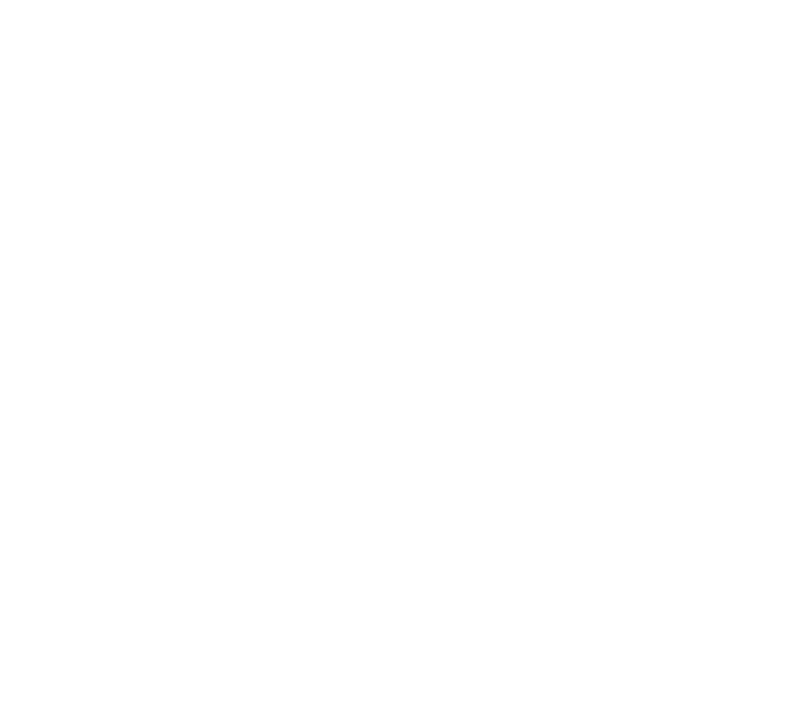
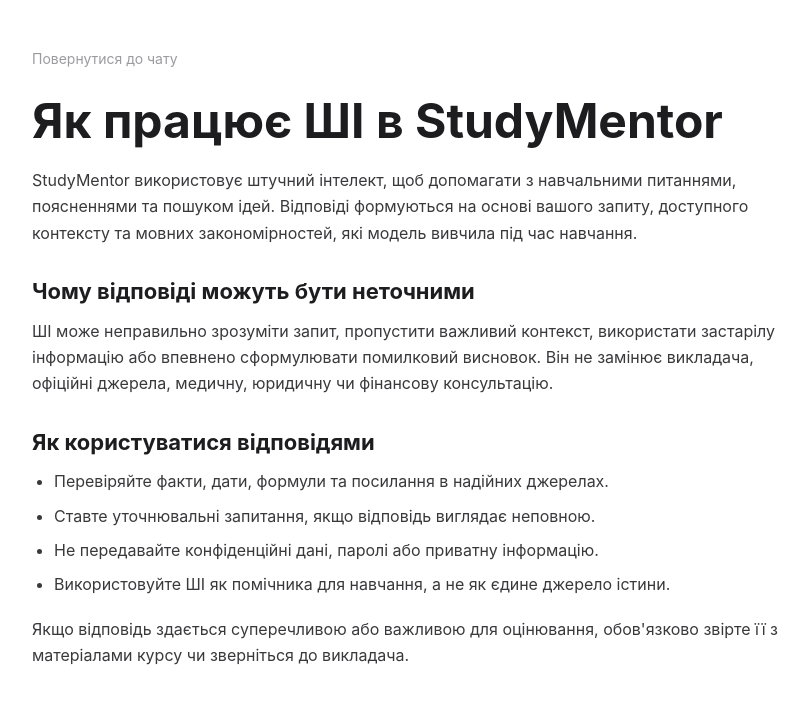
Before and after one commit to vlad-Fediuk/StudyMentor, an Angular app in the folder a-client/: page /ai-disclaimer in a window 1280 px wide. Before the commit this address led to /. Shown: the top 704 px of the page, without its empty margins (228-1036 px from the left). Built offline with nearby package versions, Linux system fonts and the light colour scheme.

Commit message:
s-95-Add disclaimer

```diff
--- a/a-client/src/app/app.routes.ts
+++ b/a-client/src/app/app.routes.ts
@@ -1,6 +1,13 @@
 import { Routes } from '@angular/router';
 
 export const routes: Routes = [
+  {
+    path: 'ai-disclaimer',
+    loadComponent: () =>
+      import('./pages/ai-disclaimer-page/ai-disclaimer-page.component').then(
+        (m) => m.AiDisclaimerPageComponent
+      )
+  },
   {
     path: '',
     loadComponent: () =>
--- /dev/null
+++ b/a-client/src/app/pages/ai-disclaimer-page/ai-disclaimer-page.component.html
@@ -0,0 +1,35 @@
+<main class="disclaimer-page">
+  <article class="disclaimer-content">
+    <a class="back-link" routerLink="/">Повернутися до чату</a>
+
+    <h1>Як працює ШІ в StudyMentor</h1>
+
+    <p>
+      StudyMentor використовує штучний інтелект, щоб допомагати з навчальними
+      питаннями, поясненнями та пошуком ідей. Відповіді формуються на основі
+      вашого запиту, доступного контексту та мовних закономірностей, які модель
+      вивчила під час навчання.
+    </p>
+
+    <h2>Чому відповіді можуть бути неточними</h2>
+    <p>
+      ШІ може неправильно зрозуміти запит, пропустити важливий контекст,
+      використати застарілу інформацію або впевнено сформулювати помилковий
+      висновок. Він не замінює викладача, офіційні джерела, медичну, юридичну
+      чи фінансову консультацію.
+    </p>
+
+    <h2>Як користуватися відповідями</h2>
+    <ul>
+      <li>Перевіряйте факти, дати, формули та посилання в надійних джерелах.</li>
+      <li>Ставте уточнювальні запитання, якщо відповідь виглядає неповною.</li>
+      <li>Не передавайте конфіденційні дані, паролі або приватну інформацію.</li>
+      <li>Використовуйте ШІ як помічника для навчання, а не як єдине джерело істини.</li>
+    </ul>
+
+    <p>
+      Якщо відповідь здається суперечливою або важливою для оцінювання,
+      обов'язково звірте її з матеріалами курсу чи зверніться до викладача.
+    </p>
+  </article>
+</main>
--- /dev/null
+++ b/a-client/src/app/pages/ai-disclaimer-page/ai-disclaimer-page.component.scss
@@ -0,0 +1,84 @@
+@use '../../../styles/colors';
+
+:host {
+  display: block;
+}
+
+.disclaimer-page {
+  min-height: 100dvh;
+  padding: 48px 20px;
+  background: colors.$white;
+  color: colors.$black;
+}
+
+.disclaimer-content {
+  width: min(100%, 760px);
+  margin: 0 auto;
+}
+
+.back-link {
+  display: inline-flex;
+  margin-bottom: 28px;
+  color: colors.$muted;
+  font-size: 14px;
+  text-decoration: none;
+}
+
+.back-link:hover,
+.back-link:focus-visible {
+  color: colors.$black;
+  text-decoration: underline;
+  text-underline-offset: 3px;
+}
+
+h1 {
+  margin: 0 0 20px;
+  font-size: clamp(32px, 5vw, 48px);
+  line-height: 1.08;
+  letter-spacing: 0;
+}
+
+h2 {
+  margin: 32px 0 12px;
+  font-size: 22px;
+  line-height: 1.25;
+  letter-spacing: 0;
+}
+
+p,
+li {
+  color: mix(colors.$black, colors.$muted, 78%);
+  font-size: 16px;
+  line-height: 1.65;
+}
+
+p {
+  margin: 0 0 16px;
+}
+
+ul {
+  margin: 0 0 18px;
+  padding-left: 22px;
+}
+
+li {
+  margin-bottom: 8px;
+}
+
+@media (max-width: 640px) {
+  .disclaimer-page {
+    padding: 32px 18px;
+  }
+
+  .back-link {
+    margin-bottom: 22px;
+  }
+
+  h1 {
+    font-size: 32px;
+  }
+
+  h2 {
+    font-size: 20px;
+  }
+}
--- a/a-client/src/app/pages/chat-page/chat-page.component.html
+++ b/a-client/src/app/pages/chat-page/chat-page.component.html
@@ -76,4 +76,9 @@
       </svg>
     </button>
   </form>
+
+  <p class="ai-disclaimer">
+    ШІ може помилятися. Перевіряйте відповіді.
+    <a routerLink="/ai-disclaimer">Детальніше</a>
+  </p>
 </main>
--- a/a-client/src/app/pages/chat-page/chat-page.component.scss
+++ b/a-client/src/app/pages/chat-page/chat-page.component.scss
@@ -4,8 +4,9 @@
 $message-role-gap: 30px;
 $prompt-bottom: 34px;
 $prompt-height: 52px;
+$disclaimer-height: 18px;
 $prompt-safe-gap: 48px;
-$prompt-reserved-space: $prompt-bottom + $prompt-height + $prompt-safe-gap;
+$prompt-reserved-space: $prompt-bottom + $prompt-height + $disclaimer-height + $prompt-safe-gap;
 
 :host {
   display: block;
@@ -169,6 +170,29 @@
   box-shadow: 0 8px 22px rgba(colors.$black, 0.05);
 }
 
+.ai-disclaimer {
+  position: fixed;
+  right: var(--content-padding-right);
+  bottom: 10px;
+  left: calc(var(--sidebar-width) + var(--content-gap));
+  z-index: 10;
+  width: min(
+    calc(100% - var(--sidebar-width) - var(--content-gap) - var(--content-padding-right)),
+    760px
+  );
+  margin: 0 auto;
+  color: colors.$muted;
+  font-size: 12px;
+  line-height: 1.35;
+  text-align: center;
+}
+
+.ai-disclaimer a {
+  color: colors.$black;
+  text-decoration: underline;
+  text-underline-offset: 2px;
+}
+
 .prompt-backdrop {
   position: fixed;
   right: 0;
@@ -286,9 +310,10 @@
 @media (max-width: 640px) {
   $mobile-prompt-bottom: 24px;
   $mobile-prompt-height: 50px;
+  $mobile-disclaimer-height: 34px;
   $mobile-prompt-safe-gap: 40px;
   $mobile-prompt-reserved-space: $mobile-prompt-bottom + $mobile-prompt-height +
-    $mobile-prompt-safe-gap;
+    $mobile-disclaimer-height + $mobile-prompt-safe-gap;
 
   .chat-page {
     padding: 72px 18px 0;
@@ -300,9 +325,15 @@
   }
 
   .prompt-bar {
-    bottom: $mobile-prompt-bottom;
+    bottom: $mobile-prompt-bottom + $mobile-disclaimer-height;
     min-height: $mobile-prompt-height;
     padding: 6px 7px 6px 16px;
+  }
+
+  .ai-disclaimer {
+    bottom: 12px;
+    width: min(100%, 760px);
+    font-size: 11px;
   }
 
   .prompt-backdrop {
--- a/a-client/src/app/pages/chat-page/chat-page.component.ts
+++ b/a-client/src/app/pages/chat-page/chat-page.component.ts
@@ -9,7 +9,7 @@
   ViewChild,
   inject
 } from '@angular/core';
-import { ActivatedRoute } from '@angular/router';
+import { ActivatedRoute, RouterLink } from '@angular/router';
 import { marked } from 'marked';
 import { firstValueFrom } from 'rxjs';
 
@@ -56,7 +56,7 @@
 @Component({
   selector: 'app-chat-page',
   standalone: true,
-  imports: [CommonModule, SidebarComponent],
+  imports: [CommonModule, RouterLink, SidebarComponent],
   templateUrl: './chat-page.component.html',
   styleUrl: './chat-page.component.scss'
 })
```
Also changed, not shown: a-client/src/app/pages/ai-disclaimer-page/ai-disclaimer-page.component.ts (added, +11 -0 lines).
